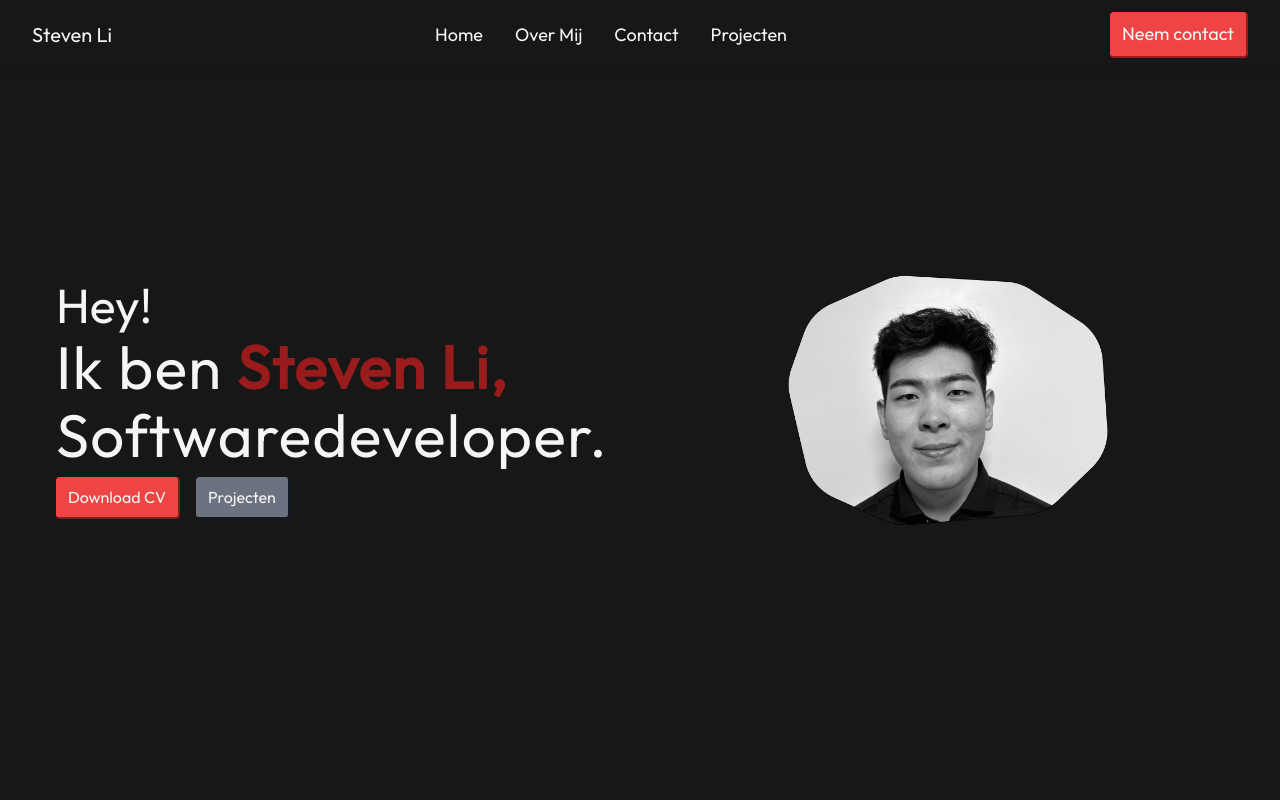
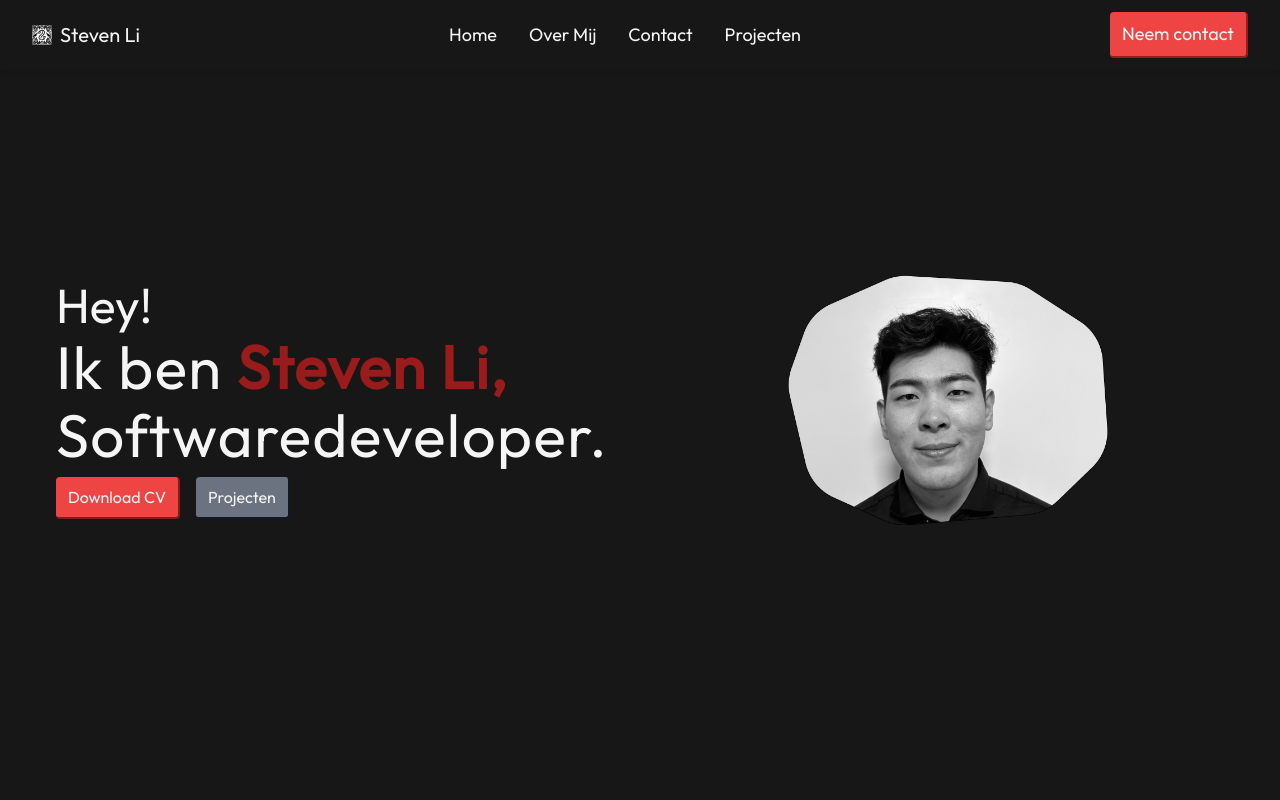
Before and after one commit to zStevenn/portfolio-old, a React (Vite) app: page / in a window 1280 px wide. Shown: the top 800 px of the page. Built offline with nearby package versions, Linux system fonts and the light colour scheme.

Commit message:
Adds logo to nav title

```diff
--- a/src/components/Navbar.jsx
+++ b/src/components/Navbar.jsx
@@ -1,6 +1,7 @@
 import { useState } from "react"
 import { MdMenu, MdClose } from "react-icons/md"
 import { Link } from "react-scroll"
+import Logo from "../assets/static/logo.svg"
 
 const Navbar = () => {
 	const [showNav, setShowNav] = useState(true)
@@ -31,7 +32,14 @@ const Navbar = () => {
 					onClick={toggleNav}
 				/>
 				{/* Webpage Title */}
-				<h1 className="text-neutral-100 text-xl">Steven Li</h1>
+				<h1 className="text-neutral-100 text-xl flex flex-nowrap gap-2 items-center">
+					<img
+						src={Logo}
+						alt="Logo"
+						className="h-5 w-5 bg-neutral-100"
+					/>
+					Steven Li
+				</h1>
 				{/* Navlist */}
 				<ul className="hidden md:flex gap-8 text-neutral-100 text-lg">
 					{navElements.map(({ id, name }) => (
```
